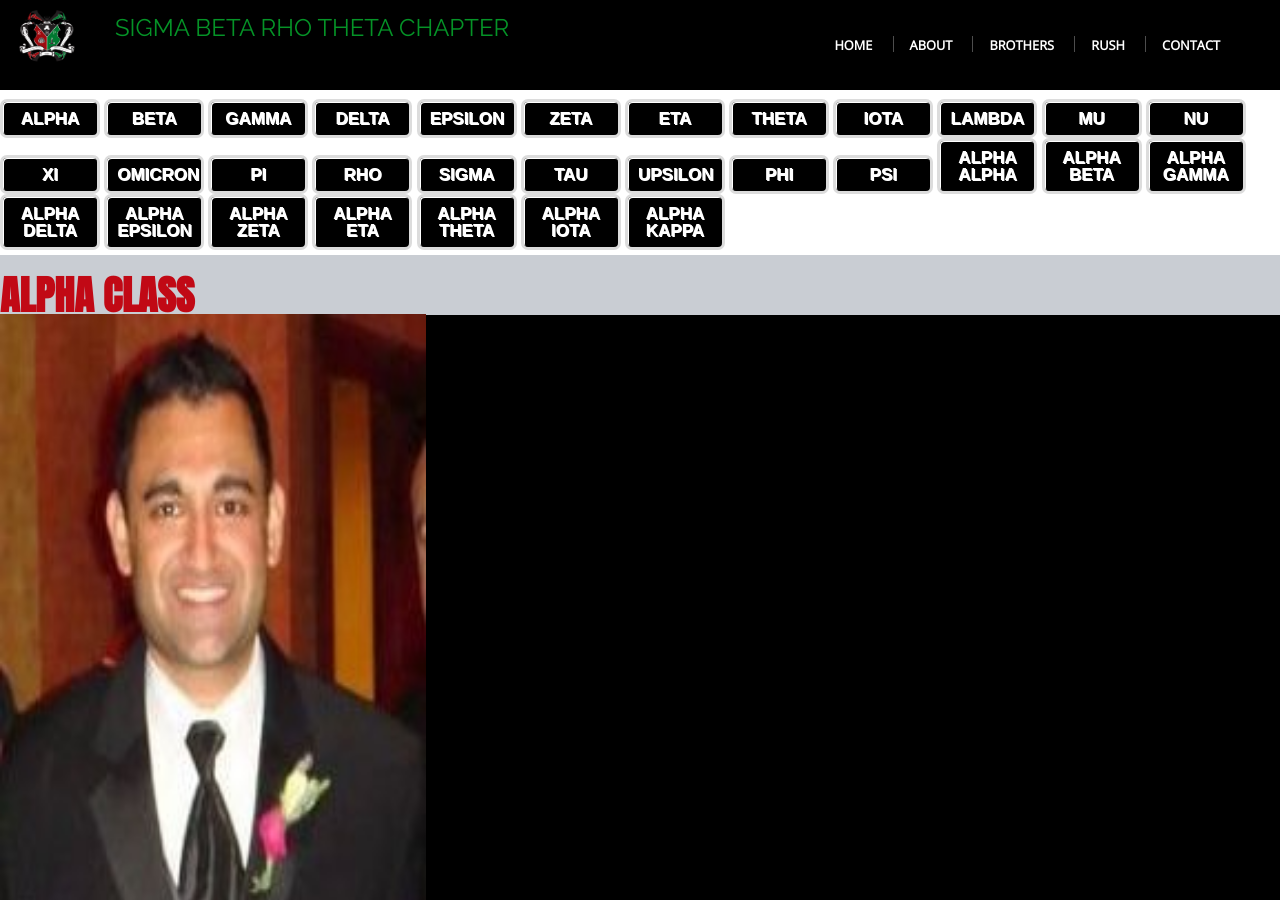
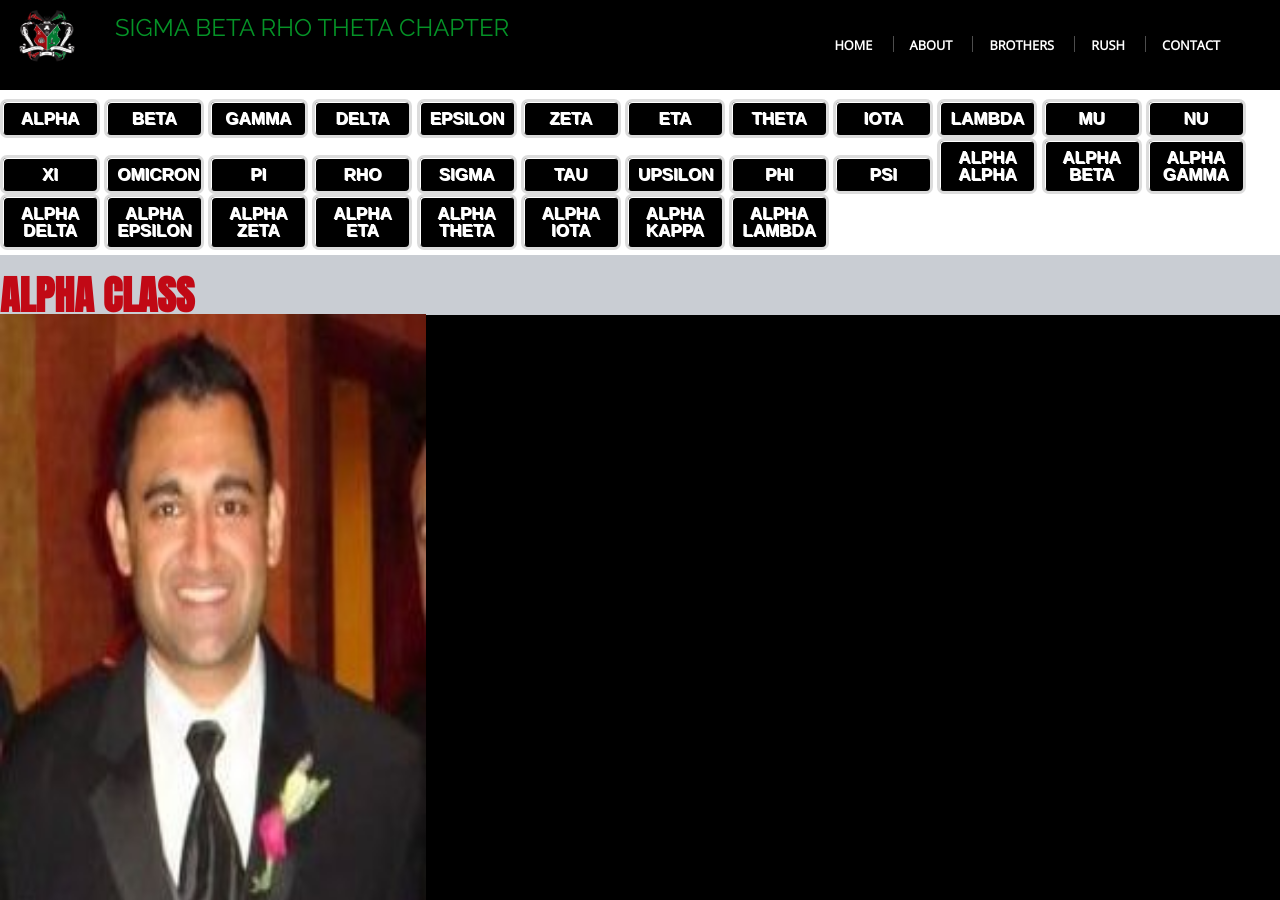
Before and after one commit to MilanPatel718/Theta, a Jekyll site: the page built from Brothers/index.html, in a window 1280 px wide and 900 px high. Built offline with Jekyll 4.4.1, drawn with Linux system fonts in a browser that asks for light colours; nearby versions of some CDN libraries; some web fonts are replaced; library files that are not in the unit come from our copies; some of the changed text lies outside the part shown.

Commit message:
Update index.html

```diff
--- a/Brothers/index.html
+++ b/Brothers/index.html
@@ -37,6 +37,7 @@
 				<a href="Brothers/#alphatheta" class="css_button">Alpha Theta</a>
 				<a href="Brothers/#alphaiota" class="css_button">Alpha Iota</a>
 				<a href="Brothers/#alphakappa" class="css_button">Alpha Kappa</a>
+		<a href="Brothers/#alphalambda" class="css_button">Alpha Lambda</a>
 
 
 
@@ -409,7 +410,7 @@
 	  <div class="card">
 	    <img src="images/crest.jpg" style="width:100%">
 	    <div class="container">
-	      <h2>Gaurang Nadig</h2>
+	      <h2>******* *****</h2>
 	      <p class="title">Brother Redemption </p>
 	      <p></p>
 	    </div>
```
